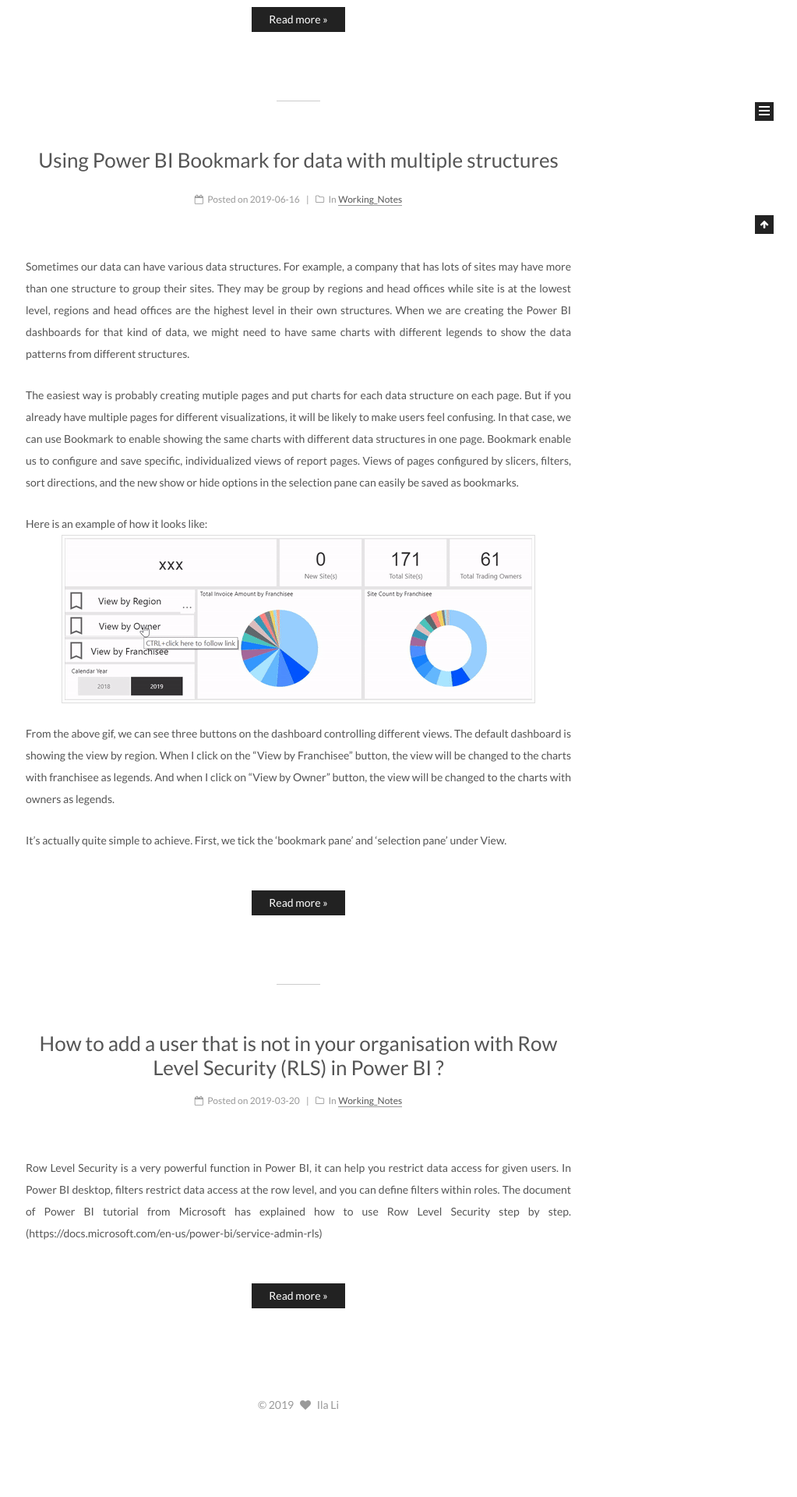
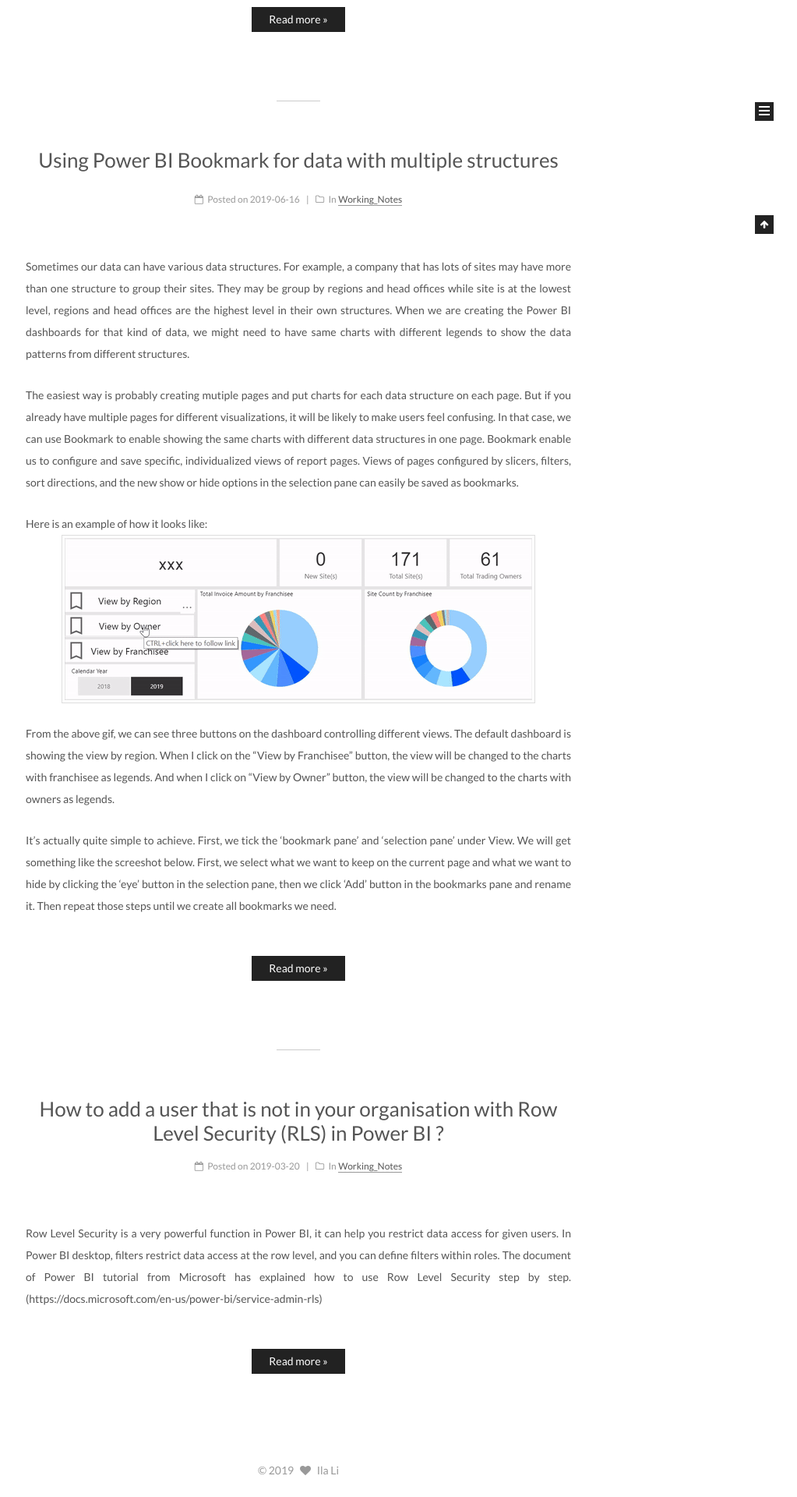
Before and after one commit to dollypigeon/dollypigeon.github.io, a Jekyll site: the page built from index.html, in a window 1280 px wide. Shown: the part 700-2620 px from the top of the page at 78% size, without its empty margins (257-1280 px from the left). Built offline with Jekyll 4.4.1, drawn with Linux system fonts in a browser that asks for light colours; the list of posts is cut into pages by our own code; before the commit the page ends 2536 px from its top, so only the background shows below that.

Commit message:
Update 2019-07-18-Power-BI-Bookmark.md

```diff
--- a/_posts/2019-07-18-Power-BI-Bookmark.md
+++ b/_posts/2019-07-18-Power-BI-Bookmark.md
@@ -17,4 +17,4 @@ Here is an example of how it looks like:
 
 From the above gif, we can see three buttons on the dashboard controlling different views. The default dashboard is showing the view by region. When I click on the "View by Franchisee" button, the view will be changed to the charts with franchisee as legends. And when I click on "View by Owner" button, the view will be changed to the charts with owners as legends.
 
-It's actually quite simple to achieve. First, we tick the 'bookmark pane' and 'selection pane' under View.
+It's actually quite simple to achieve. First, we tick the 'bookmark pane' and 'selection pane' under View. We will get something like the screeshot below. First, we select what we want to keep on the current page and what we want to hide by clicking the 'eye' button in the selection pane, then we click 'Add' button in the bookmarks pane and rename it. Then repeat those steps until we create all bookmarks we need.
```
